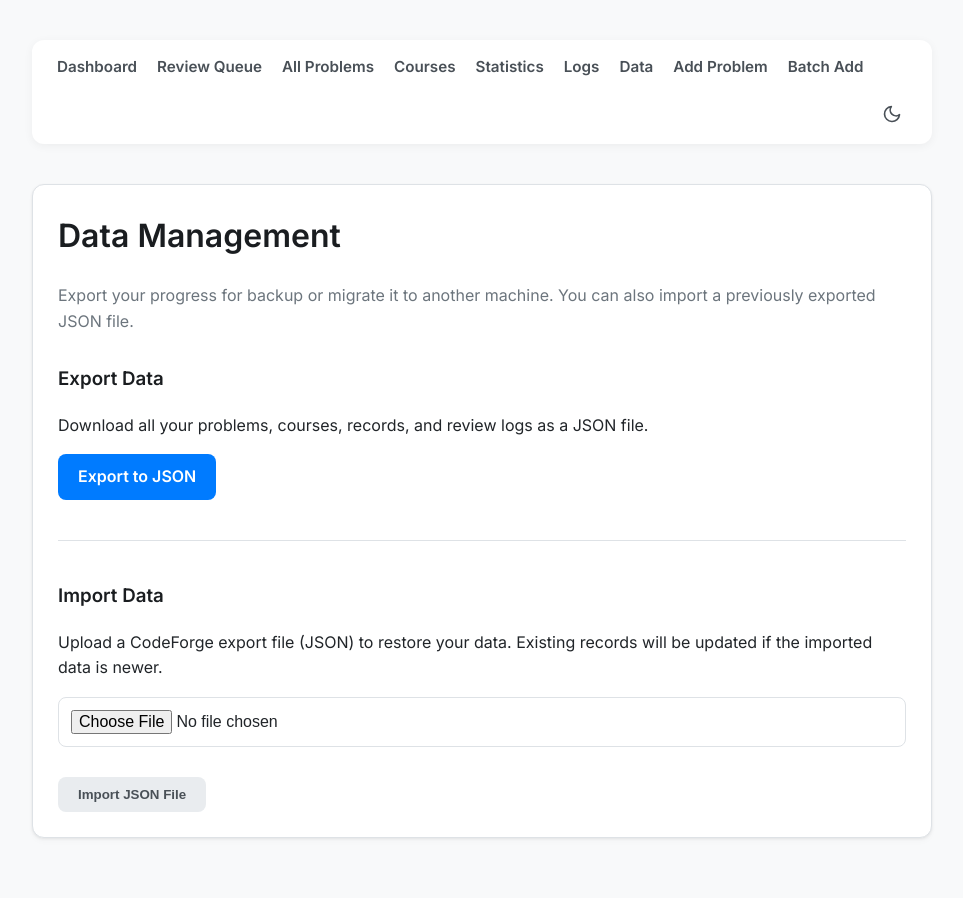
After one commit to entropost/codeforge, a Django app: page /data-management/ in a window 1280 px wide. The commit adds this page. Shown: the whole page, without its empty margins (158-1121 px from the left). Run offline with Django 5.2, Linux system fonts and the light colour scheme.

Commit message:
feat: implement data export and import functionality with a dedicated data management page and tests.

```diff
--- a/core/templates/core/base.html
+++ b/core/templates/core/base.html
@@ -220,6 +220,7 @@
         <a href="{% url 'course_list' %}">Courses</a>
         <a href="{% url 'statistics' %}">Statistics</a>
         <a href="{% url 'review_logs' %}">Logs</a>
+        <a href="{% url 'data_management' %}">Data</a>
         <a href="{% url 'add_problem' %}">Add Problem</a>
         <a href="{% url 'batch_add_problems' %}">Batch Add</a>
         <button id="theme-toggle" class="theme-toggle" title="Toggle Dark Mode">
--- /dev/null
+++ b/core/templates/core/data_management.html
@@ -0,0 +1,44 @@
+{% extends 'core/base.html' %}
+
+{% block content %}
+<div class="problem-card">
+    <h1>Data Management</h1>
+    <p class="muted">Export your progress for backup or migrate it to another machine. You can also import a previously
+        exported JSON file.</p>
+
+    {% if success %}
+    <div
+        style="background: #d4edda; color: #155724; padding: 15px; border-radius: 8px; margin-bottom: 20px; border: 1px solid #c3e6cb;">
+        {{ success }}
+    </div>
+    {% endif %}
+
+    {% if error %}
+    <div
+        style="background: #f8d7da; color: #721c24; padding: 15px; border-radius: 8px; margin-bottom: 20px; border: 1px solid #f5c6cb;">
+        {{ error }}
+    </div>
+    {% endif %}
+
+    <div style="margin-top: 30px;">
+        <h3>Export Data</h3>
+        <p>Download all your problems, courses, records, and review logs as a JSON file.</p>
+        <a href="{% url 'export_data' %}" class="btn">Export to JSON</a>
+    </div>
+
+    <hr style="margin: 40px 0; border: 0; border-top: 1px solid var(--border-color);">
+
+    <div>
+        <h3>Import Data</h3>
+        <p>Upload a CodeForge export file (JSON) to restore your data. Existing records will be updated if the imported
+            data is newer.</p>
+        <form action="{% url 'import_data' %}" method="post" enctype="multipart/form-data">
+            {% csrf_token %}
+            <div class="form-group">
+                <input type="file" name="file" accept=".json" required>
+            </div>
+            <button type="submit" class="btn btn-secondary">Import JSON File</button>
+        </form>
+    </div>
+</div>
+{% endblock %}
--- a/core/urls.py
+++ b/core/urls.py
@@ -20,4 +20,7 @@ urlpatterns = [
     path('courses/<int:course_id>/toggle-pause/', views.toggle_course_pause, name='toggle_course_pause'),
     path('statistics/', views.statistics, name='statistics'),
     path('logs/', views.review_logs, name='review_logs'),
+    path('data-management/', views.data_management, name='data_management'),
+    path('export/', views.export_data, name='export_data'),
+    path('import/', views.import_data, name='import_data'),
 ]
--- a/core/views.py
+++ b/core/views.py
@@ -5,6 +5,9 @@ from .models import Problem, UserProblemRecord, ReviewLog, Course
 from .forms import ProblemForm, ReviewForm, CourseForm
 from django.contrib.auth.models import User
 from .services import ProblemFetcher, LevelScheduler, PracticeFileManager, GitManager
+import json
+from django.http import HttpResponse, JsonResponse
+from django.core import serializers
 
 # Helper to get the single user
 def get_user():
@@ -483,3 +486,134 @@ def review_logs(request):
         'latest_review': latest_review,
     }
     return render(request, 'core/review_logs.html', context)
+
+def data_management(request):
+    return render(request, 'core/data_management.html')
+
+def export_data(request):
+    user = get_user()
+
+    # We want to export Problems, Courses, UserProblemRecords, and ReviewLogs
+    # Problems are shared, but we only really need those associated with the user's records or courses
+    records = UserProblemRecord.objects.filter(user=user)
+    courses = Course.objects.filter(user=user)
+
+    # Get all problems associated with these records or courses
+    problem_ids = set(records.values_list('problem_id', flat=True))
+    problem_ids.update(courses.values_list('problems__id', flat=True))
+    problems = Problem.objects.filter(id__in=problem_ids)
+
+    logs = ReviewLog.objects.filter(record__in=records)
+
+    data = {
+        'problems': json.loads(serializers.serialize('json', problems)),
+        'courses': json.loads(serializers.serialize('json', courses)),
+        'records': json.loads(serializers.serialize('json', records)),
+        'logs': json.loads(serializers.serialize('json', logs)),
+    }
+
+    response = HttpResponse(json.dumps(data, indent=2), content_type='application/json')
+    response['Content-Disposition'] = 'attachment; filename="codeforge_export.json"'
+    return response
+
+def import_data(request):
+    if request.method == 'POST' and request.FILES.get('file'):
+        import_file = request.FILES['file']
+        try:
+            data = json.loads(import_file.read().decode('utf-8'))
+            user = get_user()
+
+            # 1. Import Problems
+            problem_map = {} # old_id -> new_obj
+            for item in data.get('problems', []):
+                fields = item['fields']
+                problem, created = Problem.objects.get_or_create(
+                    source=fields['source'],
+                    source_id=fields['source_id'],
+                    defaults={
+                        'title': fields['title'],
+                        'url': fields['url'],
+                        'difficulty': fields['difficulty'],
+                        'pattern_tags': fields['pattern_tags']
+                    }
+                )
+                problem_map[item['pk']] = problem
+
+            # 2. Import Courses
+            course_map = {} # old_id -> new_obj
+            for item in data.get('courses', []):
+                fields = item['fields']
+                course, created = Course.objects.get_or_create(
+                    user=user,
+                    name=fields['name'],
+                    defaults={
+                        'description': fields['description'],
+                        'language': fields['language'],
+                        'is_paused': fields['is_paused']
+                    }
+                )
+                # Add problems to course
+                for old_prob_id in fields['problems']:
+                    if old_prob_id in problem_map:
+                        course.problems.add(problem_map[old_prob_id])
+                course_map[item['pk']] = course
+
+            # 3. Import UserProblemRecords
+            record_map = {} # old_id -> new_obj
+            for item in data.get('records', []):
+                fields = item['fields']
+                problem = problem_map.get(fields['problem'])
+                course = course_map.get(fields['course']) if fields['course'] else None
+
+                if not problem: continue
+
+                record, created = UserProblemRecord.objects.get_or_create(
+                    user=user,
+                    problem=problem,
+                    course=course,
+                    defaults={
+                        'difficulty': fields['difficulty'],
+                        'stability': fields['stability'],
+                        'last_review_date': fields['last_review_date'],
+                        'next_review_date': fields['next_review_date'],
+                        'total_reviews': fields['total_reviews'],
+                        'current_level': fields['current_level'],
+                        'is_paused': fields['is_paused']
+                    }
+                )
+                # If it already exists, we might want to update it if the imported one is "newer"
+                # For simplicity, we'll just skip if it exists for now, or we could overwrite.
+                # Let's overwrite progress if the imported one has more reviews.
+                if not created and fields['total_reviews'] > record.total_reviews:
+                    record.difficulty = fields['difficulty']
+                    record.stability = fields['stability']
+                    record.last_review_date = fields['last_review_date']
+                    record.next_review_date = fields['next_review_date']
+                    record.total_reviews = fields['total_reviews']
+                    record.current_level = fields['current_level']
+                    record.is_paused = fields['is_paused']
+                    record.save()
+
+                record_map[item['pk']] = record
+
+            # 4. Import ReviewLogs
+            for item in data.get('logs', []):
+                fields = item['fields']
+                record = record_map.get(fields['record'])
+                if not record: continue
+
+                # Check if this log already exists (by date and record)
+                if not ReviewLog.objects.filter(record=record, review_date=fields['review_date']).exists():
+                    ReviewLog.objects.create(
+                        record=record,
+                        review_date=fields['review_date'],
+                        rating=fields['rating'],
+                        time_spent=fields['time_spent'],
+                        user_insight=fields['user_insight']
+                    )
+
+            return render(request, 'core/data_management.html', {'success': 'Data imported successfully!'})
+        except Exception as e:
+            return render(request, 'core/data_management.html', {'error': f'Error importing data: {str(e)}'})
+
+    return redirect('data_management')
```
Also changed, not shown: core/tests.py (+86 -0 lines).
